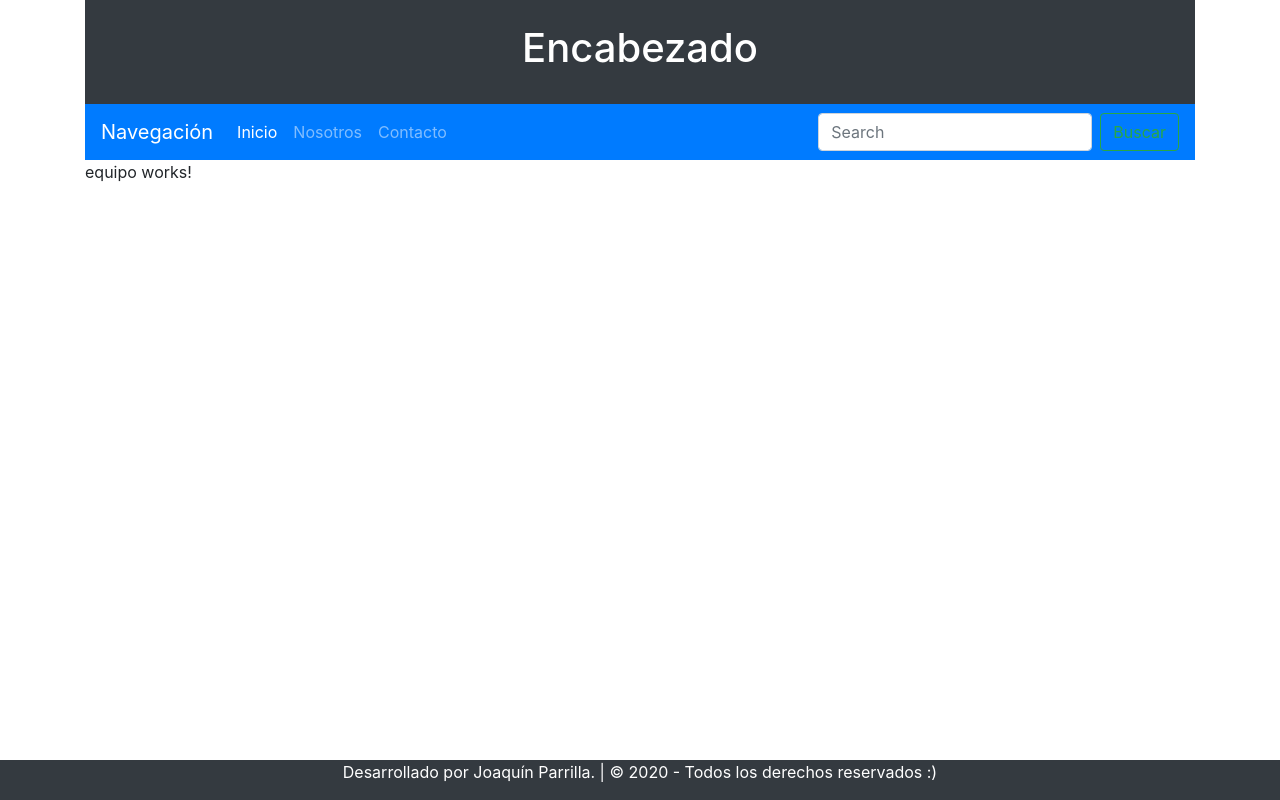
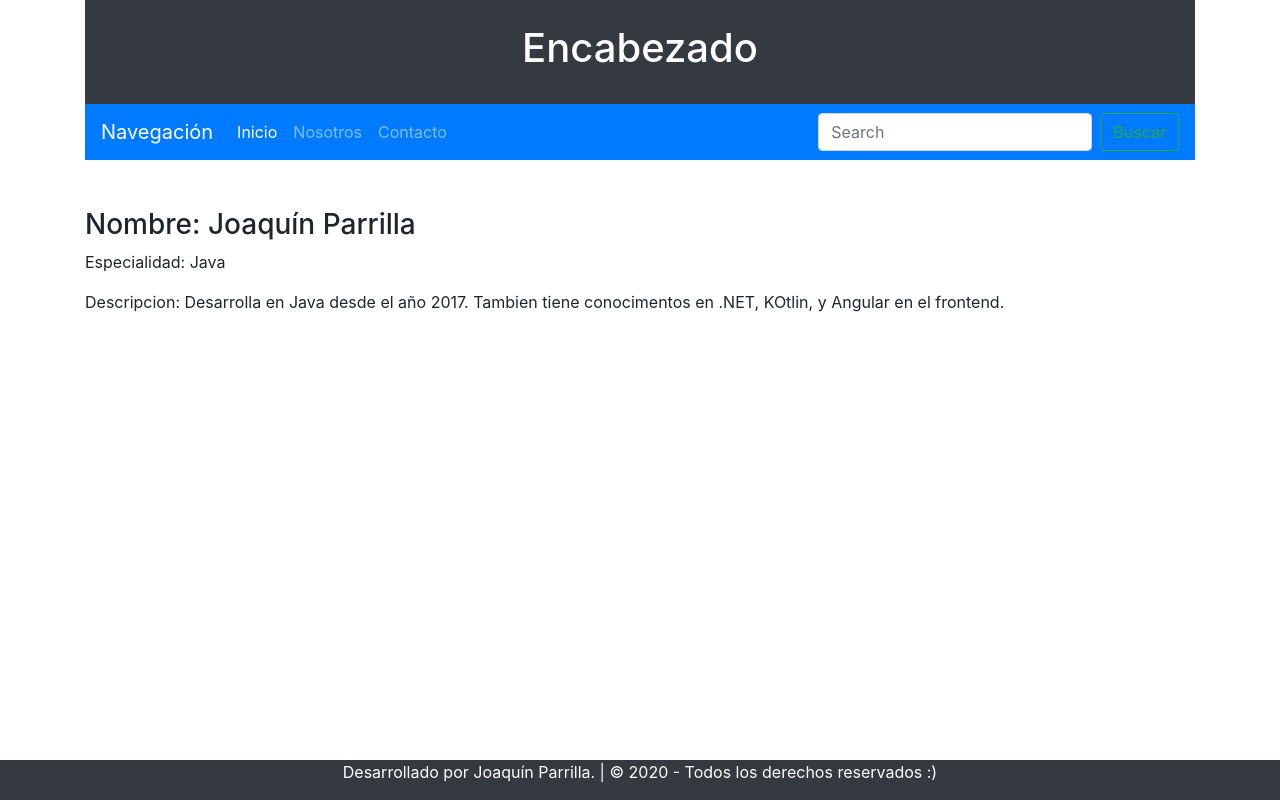
Before and after one commit to Joaquin-Developer/Angular-rutas-y-servicios, an Angular app: page /equipo/0 in a window 1280 px wide. Built offline with nearby package versions, Linux system fonts and the light colour scheme.

Commit message:
finalizo con servicios y rutas dinamicas

```diff
--- a/src/app/equipo.service.ts
+++ b/src/app/equipo.service.ts
@@ -28,4 +28,8 @@ export class EquipoService {
     return this.equipo;
   }
 
+  obtenerEquipoPorId(index){
+    return this.equipo[index];
+  }
+
 }
--- a/src/app/equipo/equipo.component.html
+++ b/src/app/equipo/equipo.component.html
@@ -1 +1,6 @@
-<p>equipo works!</p>
+<div class="mt-5">
+    <h3>Nombre: {{equipo.nombre}} </h3>
+    <p>Especialidad: {{equipo.especialidad}} </p>
+    <p>Descripcion: {{equipo.descripcion}} </p>
+
+</div>
--- a/src/app/equipo/equipo.component.ts
+++ b/src/app/equipo/equipo.component.ts
@@ -1,5 +1,6 @@
 import { Component, OnInit } from '@angular/core';
 import { ActivatedRoute } from '@angular/router';  // lo importamos para poder leer una ruta
+import { EquipoService } from './../equipo.service';
 
 @Component({
   selector: 'app-equipo',
@@ -8,7 +9,15 @@ import { ActivatedRoute } from '@angular/router';  // lo importamos para poder l
 })
 export class EquipoComponent implements OnInit {
 
-  constructor() { }
+  equipo: any[] = [];
+
+  constructor(private ruta:ActivatedRoute, private _servicio: EquipoService) {
+    this.ruta.params.subscribe(params =>{
+      console.log(params['id']);
+      // capturamos info de nuestro servicio, pero solo de un objeto en particular
+      this.equipo = this._servicio.obtenerEquipoPorId(params['id']);
+    });
+  }
 
   ngOnInit(): void {
   }
```
